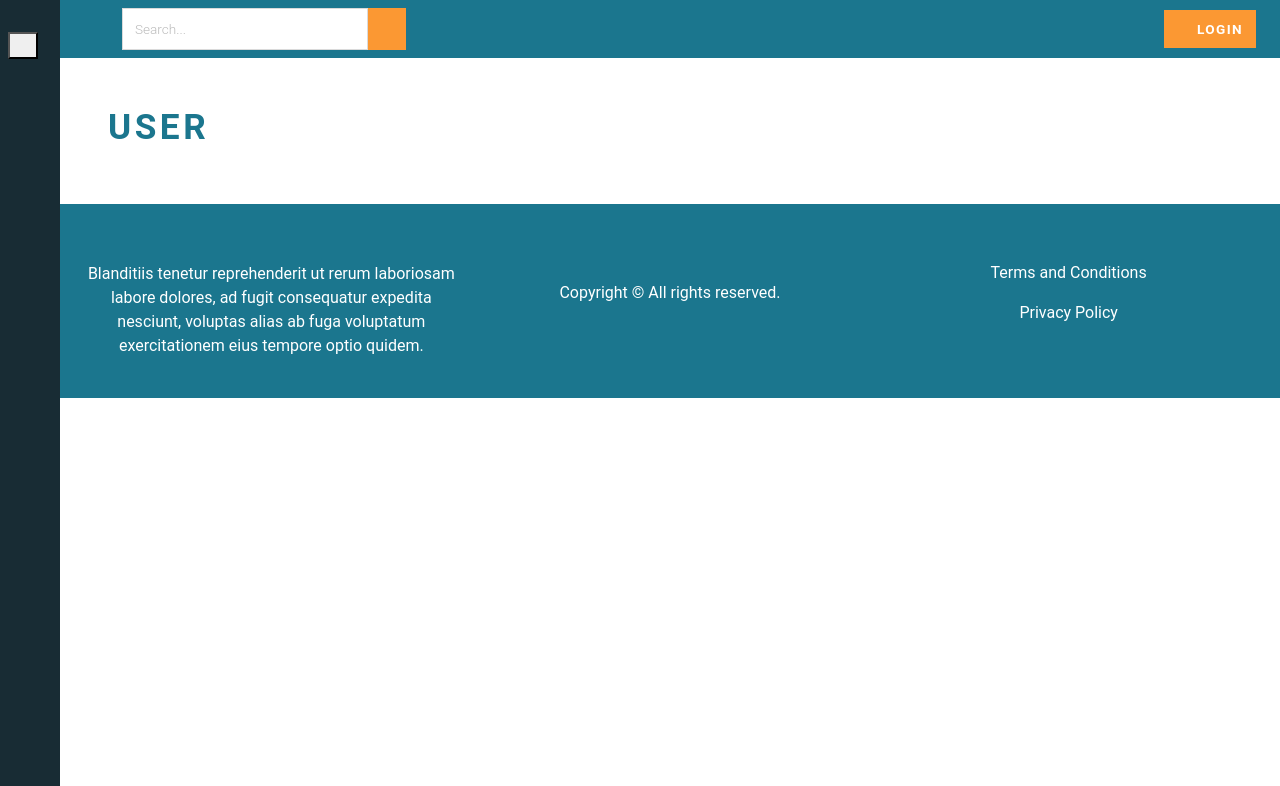
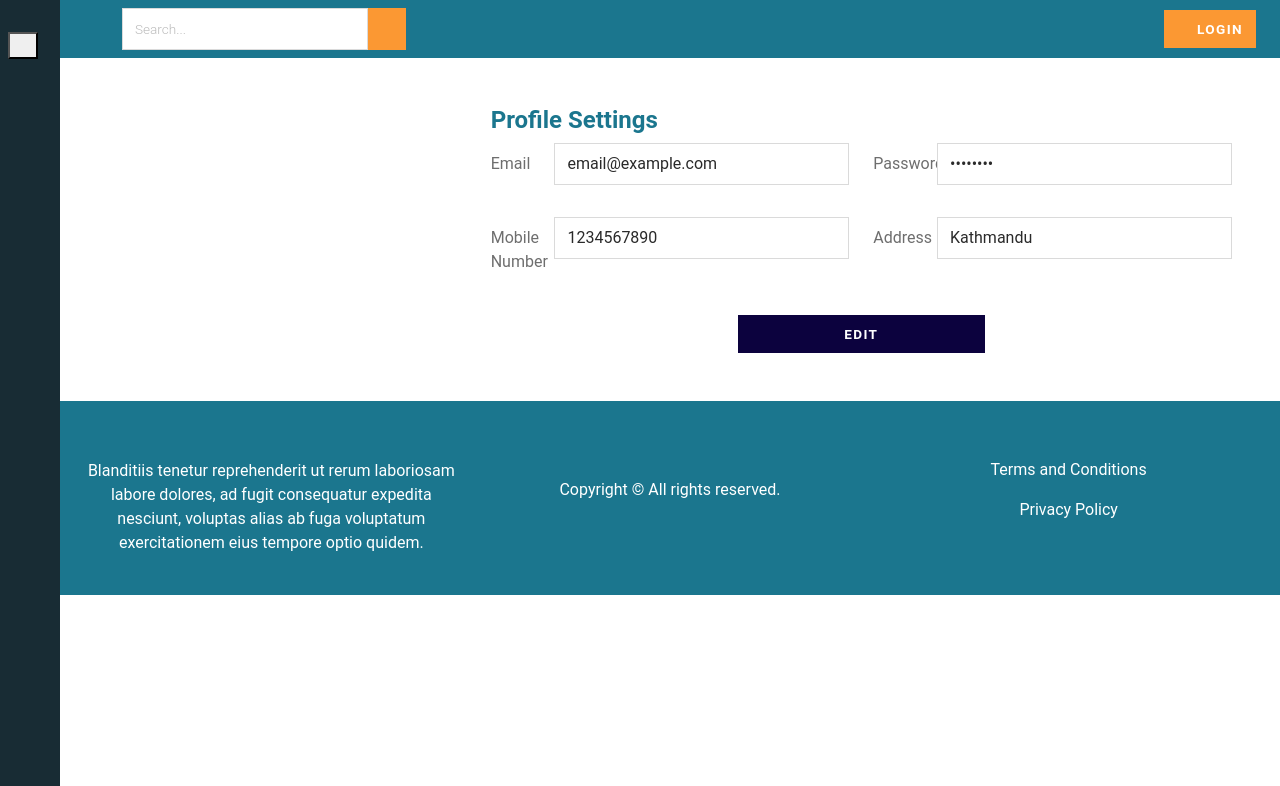
Before and after one commit to kshamata17/Django-htmxFinanceTrackerApp, a Django app: template main/templates/main/user.html in a window 1280 px wide. Shown: the top 786 px of the page. Run offline with Django 3.2, Linux system fonts and the light colour scheme; the template is opened without the code that fills it, so the values that code supplies are empty; some libraries are stand-ins or nearby versions; some web fonts are replaced.

Commit message:
fields added

```diff
--- a/main/templates/main/user.html
+++ b/main/templates/main/user.html
@@ -3,9 +3,54 @@
 {% block content %}
 <section class="py-4">
     <div class="container py-4">
-        <h1 class="text-uppercase">
-            user
-        </h1>
+        <div class="row gy-4">
+            <div class="col-md-4">
+                <h1 class="text-uppercase">
+                    {{user.username}}
+                </h1>
+            </div>
+            <div class="col-md-8">
+                <h3>Profile Settings</h3>
+                <div class="row gy-4 mb-4">
+                    <div class="col-md-6">
+                        <div class="mb-2 row">
+                            <label for="staticEmail" class="col-sm-2 col-form-label">Email</label>
+                            <div class="col-sm-10">
+                                <input type="text" readonly class="form-control" id="staticEmail" value="email@example.com">
+                            </div>
+                        </div>
+                    </div>
+                    <div class="col-md-6">
+                        <div class="mb-2 row">
+                            <label for="inputPassword" class="col-sm-2 col-form-label">Password</label>
+                                <div class="col-sm-10">
+                                <input type="password" class="form-control" id="inputPassword" value="password">
+                            </div>
+                        </div>
+                    </div>
+                    <div class="col-md-6">
+                        <div class="mb-2 row">
+                            <label for="mobileNumber" class="col-sm-2 col-form-label">Mobile Number</label>
+                                <div class="col-sm-10">
+                                <input type="number" class="form-control" id="mobileNumber" value="1234567890">
+                            </div>
+                        </div>
+                    </div>
+                    <div class="col-md-6">
+                        <div class="mb-2 row">
+                            <label for="address" class="col-sm-2 col-form-label">Address</label>
+                                <div class="col-sm-10">
+                                <input type="text" class="form-control" id="address" value="Kathmandu">
+                            </div>
+                        </div>
+                    </div>
+                </div>
+                <div class="d-grid gap-2 col-4 mx-auto">
+                    <button class="btn btn-primary" type="button">edit</button>
+                </div>
+            </div>
+        </div>
+
     </div>
 </section>
 
```
